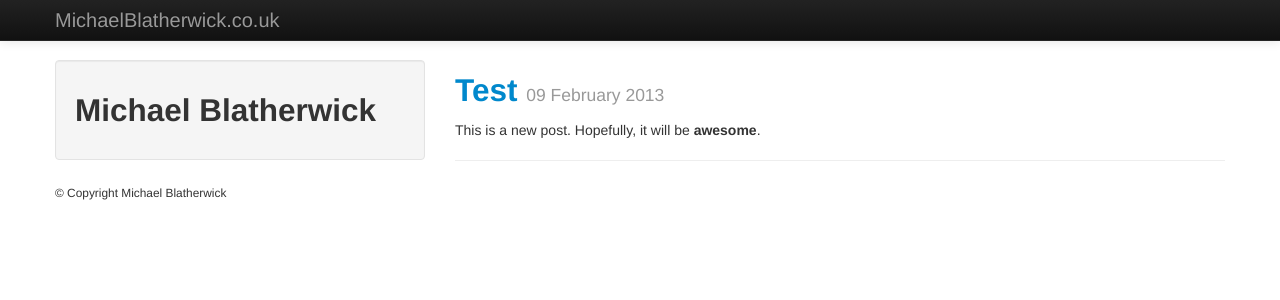
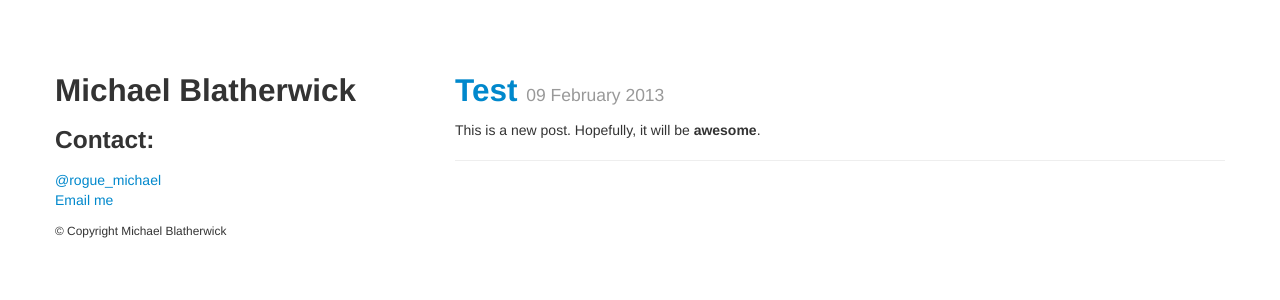
Before and after one commit to exonian/exonian.github.com, a Jekyll site: the page built from index.html, in a window 1280 px wide. Shown: the top 300 px of the page. Built offline with Jekyll 4.4.1, drawn with Linux system fonts in a browser that asks for light colours.

Commit message:
Update templating to add sidebar

```diff
--- a/_layouts/base.html
+++ b/_layouts/base.html
@@ -29,14 +29,6 @@
           <script src="http://html5shim.googlecode.com/svn/trunk/html5.js"></script>
         <![endif]-->
 
-        <div class="navbar navbar-inverse navbar-fixed-top">
-            <div class="navbar-inner">
-                <div class="container">
-                    <a class="brand" href="/">{{ site.name }}</a>
-                </div>
-            </div>
-        </div>
-
         <div class="container">
 
             {{ content }}
--- a/_layouts/post.html
+++ b/_layouts/post.html
@@ -1,10 +1,10 @@
 ---
-layout: base
+layout: with_sidebar
 ---
 
 <a href="/">&larr;</a>
-<h2>{{ page.title }}
+<h1>{{ page.title }}
     <small>{{ post.date | date: "%d %B %Y" }}</small>
-</h2>
+</h1>
 
 {{ content }}
--- /dev/null
+++ b/_layouts/with_sidebar.html
@@ -0,0 +1,18 @@
+---
+layout: base
+---
+
+<div class="row">
+    <div class="span4">
+        <h2>Michael Blatherwick</h2>
+
+        <h3>Contact:</h3>
+        <ul class="unstyled">
+            <li><a href="http://twitter.com/rogue_michael">@rogue_michael</a></li>
+            <li><a href="mailto:michael@michaelblatherwick.co.uk">Email me</a></li>
+        </ul>
+    </div>
+    <div class="span8">
+        {{ content }}
+    </div>
+</div>
--- a/index.html
+++ b/index.html
@@ -1,24 +1,16 @@
 ---
-layout: base
+layout: with_sidebar
 ---
 
-<div class="row">
-    <div class="span4">
-        <div class="well">
-            <h2>Michael Blatherwick</h2>
-        </div>
-    </div>
-    <div class="span8">
 {% for post in site.posts %}
     <h2>
         <a href="{{ post.url }}">
             {{ post.title }}
             <small>{{ post.date | date: "%d %B %Y" }}</small>
+            {{ forloop.counter }}
         </a>
     </h2>
 
     {{ post.content }}
     <hr />
 {% endfor %}
-    </div>
-</div>
```
Lines whose indentation alone changed are shown as unchanged.
